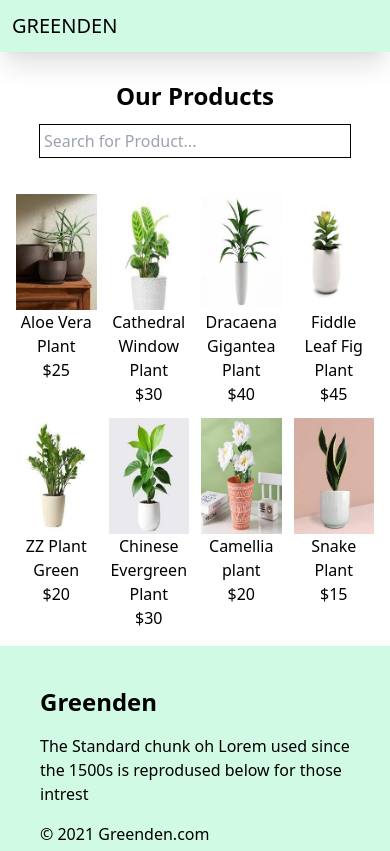
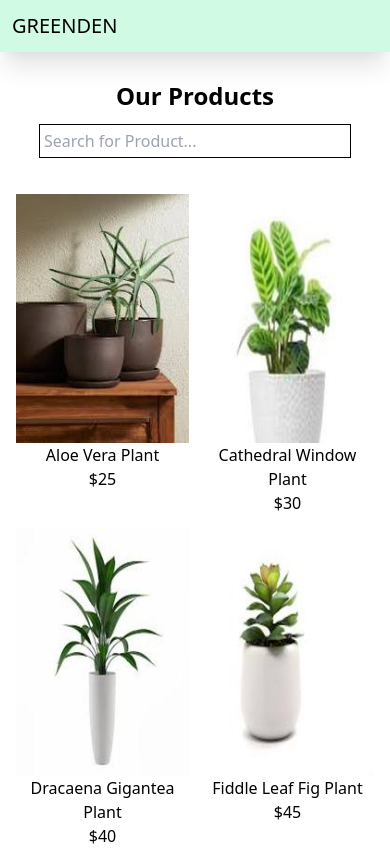
Before and after one commit to JaikanthxDev/Greenden-Tailwind, a plain HTML site: page product.html in a window 390 px wide. Shown: the top 851 px of the page. Drawn offline with nearby package versions, Linux system fonts and the light colour scheme.

Commit message:
A made change

```diff
--- a/product.html
+++ b/product.html
@@ -30,7 +30,7 @@
 
     <!-- Image -->
      <section class="p-4 text-center">
-        <div class="grid grid-cols-4 mt-5 gap-3">
+        <div class="grid grid-cols-2 md:grid-cols-4 mt-5 gap-3">
             <div>
         <img src="./image/resized_plant3.jpg" alt="Plant image" class="inline hover:shadow-xl transform hover:-translate-y-3">
         <p>Aloe Vera Plant</p>
```
